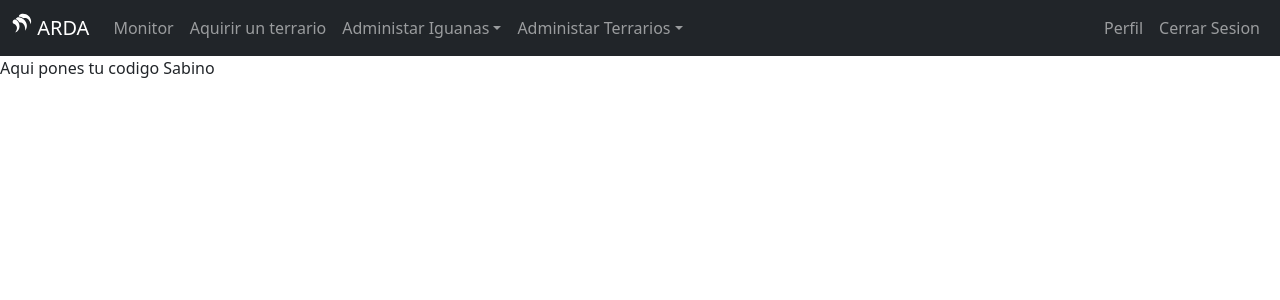
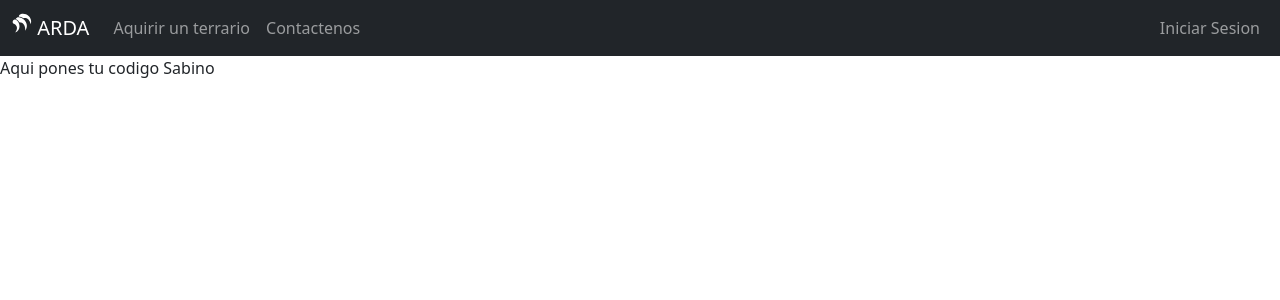
Before and after one commit to Dragonibax/Arda, a React (Create React App) app in the folder arda-front/: page /login in a window 1280 px wide. Shown: the top 300 px of the page. Built offline with nearby package versions, Linux system fonts and the light colour scheme.

Commit message:
Se crea un Contexto para el Login

```diff
--- a/arda-front/public/index.html
+++ b/arda-front/public/index.html
@@ -13,16 +13,6 @@
     <!--
       manifest.json provides metadata used when your web app is installed on a
       user's mobile device or desktop. See https://developers.google.com/web/fundamentals/web-app-manifest/
-    -->
-    <link rel="manifest" href="%PUBLIC_URL%/manifest.json" />
-    <!--
-      Notice the use of %PUBLIC_URL% in the tags above.
-      It will be replaced with the URL of the `public` folder during the build.
-      Only files inside the `public` folder can be referenced from the HTML.
-
-      Unlike "/favicon.ico" or "favicon.ico", "%PUBLIC_URL%/favicon.ico" will
-      work correctly both with client-side routing and a non-root public URL.
-      Learn how to configure a non-root public URL by running `npm run build`.
     -->
     <title>React App</title>
   </head>
--- a/arda-front/src/App.js
+++ b/arda-front/src/App.js
@@ -2,6 +2,8 @@ import React, { Component } from 'react'
 import 'bootstrap/dist/css/bootstrap.min.css';
 import Menu from './Componentes/Menu';
 import Router from './Router/Router';
+import UserContext from './Context/UserContext';
+import {UserProvider} from './Context/UserContext';
 
 class App extends Component {
     constructor(props) {
@@ -11,8 +13,10 @@ class App extends Component {
     render() {
         return (
             <div>
-                <Menu/>
-                <Router />
+                <UserProvider>
+                    <Menu />
+                    <Router />
+                </UserProvider>
             </div>
         );
     }
--- a/arda-front/src/Componentes/Menu.js
+++ b/arda-front/src/Componentes/Menu.js
@@ -1,8 +1,10 @@
-import React from 'react'
+import React, { useContext } from 'react'
 import { Container, Navbar, Nav, NavDropdown } from 'react-bootstrap'
 import { GiTripleClaws } from 'react-icons/gi'
+import UserContext, { UserProvider } from '../Context/UserContext';
 
 function Menu(props) {
+    const {Loged} = useContext(UserContext);
     return (
         <Navbar collapseOnSelect expand="lg" bg="dark" variant="dark">
             <Container fluid>
@@ -14,24 +16,38 @@ function Menu(props) {
                 <Navbar.Toggle aria-controls="responsive-navbar-nav" />
                 <Navbar.Collapse id="responsive-navbar-nav">
                     <Nav className="me-auto">
-                        <Nav.Link href="#features">Monitor</Nav.Link>
-                        <Nav.Link href="#pricing">Aquirir un terrario</Nav.Link>{/* Condicionar segun inicio de Sesion*/}
+                        {Loged
+                        ?<Nav.Link href="#features">Monitor</Nav.Link>
+                        :<Nav.Link href="#pricing">Aquirir un terrario</Nav.Link>}
+                        {Loged
+                        ?
                         <NavDropdown title="Administar Iguanas" id="collasible-nav-dropdown">
                             <NavDropdown.Item href="#action/3.1">Registar Iguana</NavDropdown.Item>
                             <NavDropdown.Item href="#action/3.3">Ver iguanas</NavDropdown.Item>
                         </NavDropdown>
+                        :<Nav.Link href="#action">Contactenos</Nav.Link>
+                        }
+                        {Loged
+                        ?
                         <NavDropdown title="Administar Terrarios" id="collasible-nav-dropdown">
                             <NavDropdown.Item href="#action/3.1">Monitorear Terrario</NavDropdown.Item>
                             <NavDropdown.Item href="#action/3.2">Editar datos de terrario</NavDropdown.Item>
                             <NavDropdown.Divider />
                             <NavDropdown.Item href="#action/3.4">Registrar un Terrario</NavDropdown.Item>
                         </NavDropdown>
+                        :""
+                        }
                     </Nav>
                     <Nav>
-                        <Nav.Link href="#deets">Perfil</Nav.Link>
+                        {Loged
+                        ?
                         <Nav.Link eventKey={2} href="#memes">
                             Cerrar Sesion
                         </Nav.Link>
+                        :<Nav.Link eventKey={2} href="#memes">
+                            Iniciar Sesion
+                        </Nav.Link>
+                        }
                     </Nav>
                 </Navbar.Collapse>
             </Container>
--- /dev/null
+++ b/arda-front/src/Context/UserContext.js
@@ -0,0 +1,14 @@
+import {createContext, useState} from 'react';
+
+
+const UserContext = createContext();
+
+const UserProvider = ({children})=>{
+    const [JWT, setJWT] = useState(null);
+    const [Loged, setLoged] = useState(false);
+
+    const data = {JWT, Loged, setLoged}
+    return (<UserContext.Provider value={data}>{children}</UserContext.Provider>);
+}
+export {UserProvider};
+export default UserContext;
```
Also changed, not shown: arda-front/src/Paginas/Login.js (added, +12 -0 lines).
